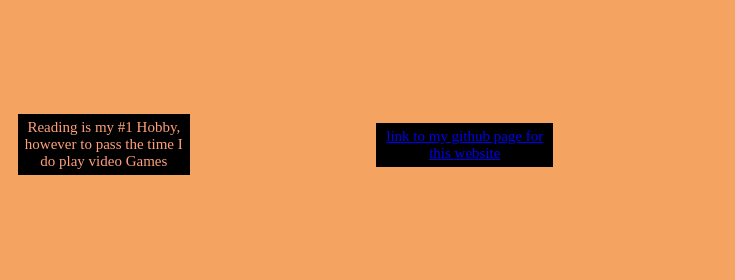
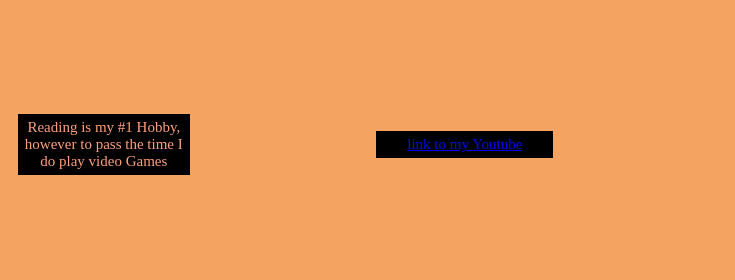
Before and after one commit to ipik4chu/Portfolio, a plain HTML site: page index.html in a window 1280 px wide. Shown: the part 1300-1580 px from the top of the page, 0-735 px from the left. Drawn offline with nearby package versions, Linux system fonts and the light colour scheme.

Commit message:
Update index.html

```diff
--- a/index.html
+++ b/index.html
@@ -14,7 +14,7 @@
   <div class="grid-contents">Reading is my #1 Hobby, however to pass the time I do play video Games</div>
   <div class="grid-contents">Last Jobs ive worked: Referee, Grounds Maintenence</div>
   <div class="grid-contents">Projects:</div>
-  <div class="grid-contents"><a href="https://github.com/ipik4chu/my_website">link to my github page for this website</a></div>
+  <div class="grid-contents"><a href="https://www.youtube.com/channel/UC4G_4vxzWzXt31MltOfBOEg">link to my Youtube</a></div>
   <div class="grid-contents">Currently a student at NAIT for the Computer Enginering Technologists Departament</div>
   <div class="grid-contents"><img src = "IMG_6484.JPG"></div>
   <div class="grid-contents"><img src = "Lion Logo_300x300.jpeg"></div>
```
